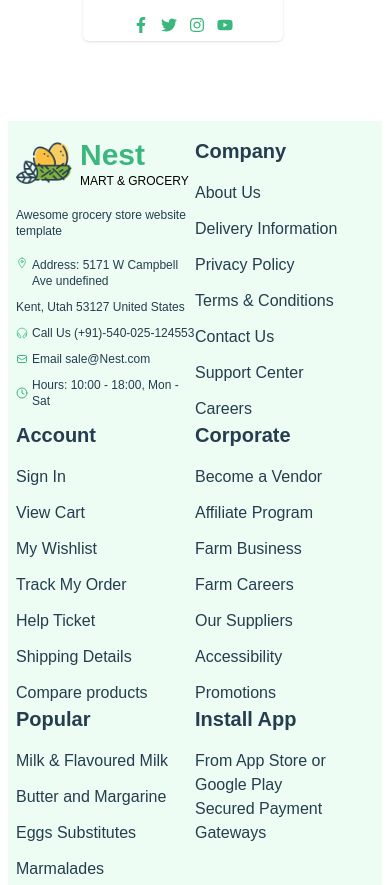
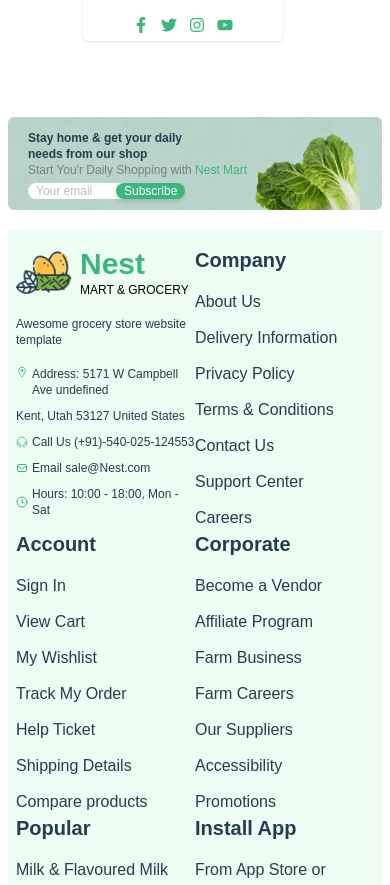
Before and after one commit to CseRashed/nest-mart, a React (Vite) app: page /about in a window 390 px wide. Shown: the part 5356-6241 px from the top of the page. Built offline with nearby package versions, Linux system fonts and the light colour scheme.

Commit message:
create about subscribe section and also responsived with all devices

```diff
--- /dev/null
+++ b/src/Components/AboutSubscribe/AboutSubscribe.jsx
@@ -0,0 +1,22 @@
+import React from 'react'
+import banner from '../../assets/about_subscribe.png'
+
+export default function AboutSubscribe() {
+  return (
+    <div className='relative '>
+   <img className='rounded-md md:rounded-xl lg:rounded-2xl mt-4 md:mt-5'  src={banner} alt="" />
+
+      <div className='absolute bottom-2 md:bottom-7  lg:bottom-15 left-5 md:left-10 lg:left-15  '>
+              <h1 className=' text-xs md:text-3xl lg:text-4xl font-bold text-[#253D4E]'>Stay home & get your daily <br />needs from our shop</h1>
+              <p className='text-[#7E7E7E] text-xs md:text-xl lg:text-xl  md:my-2 lg:my-5 '>Start You'r Daily Shopping with <span className='text-[#3BB77E]'>Nest Mart</span></p>
+              <div >
+                  <input className='bg-white rounded-full w-32  md:w-56 lg:w-64 pr-15 border-none py-0 md:py-1 text-xs md:text-xs lg:text-xl lg:py-2   px-2 outline-none text-[#7E7E7E]' type="text" placeholder='Your email address' />
+                  <button className='bg-[#3BB77E] shadow-md
+transform transition-all duration-300 hover:bg-green-800 hover:shadow-lg cursor-pointer relative -left-10  text-white px-2 py-0 text-xs md:text-xs lg:text-xl  md:py-1 lg:py-2 rounded-full mt-1'>Subscribe</button>
+              </div>
+            </div>
+            <div >
+            </div>
+    </div>
+  )
+}
--- a/src/Pages/About/About.jsx
+++ b/src/Pages/About/About.jsx
@@ -3,22 +3,16 @@ import AboutWelcome from '../../Components/AboutWelcome/AboutWelcome'
 import AboutProvide from '../../Components/AboutProvide/AboutProvide'
 import AboutPerformance from '../../Components/AboutPerformance/AboutPerformance'
 import AboutTeam from '../../Components/AboutTeam/AboutTeam'
-// import BlogWelcome from '../../Components/AboutWelcome/AboutWelcome'
-// import BlogProvide from '../../Components/AboutProvide/AboutProvide'
-// import BlogPerformance from '../../Components/AboutPerformance/AboutPerformance'
-// import BlogTeam from '../../Components/AboutTeam/AboutTeam'
+import AboutSubscribe from '../../Components/AboutSubscribe/AboutSubscribe'
 
 export default function About() {
   return (
     <div>
-      {/* <AboutWelcome></BlogWelcome>
-      <BlogProvide></BlogProvide>
-      <BlogPerformance></BlogPerformance>
-      <BlogTeam></BlogTeam> */}
       <AboutWelcome></AboutWelcome>
       <AboutProvide></AboutProvide>
       <AboutPerformance></AboutPerformance>
       <AboutTeam></AboutTeam>
+      <AboutSubscribe></AboutSubscribe>
     </div>
   )
 }
```
Also changed, not shown: src/assets/about_subscribe.png (added).
